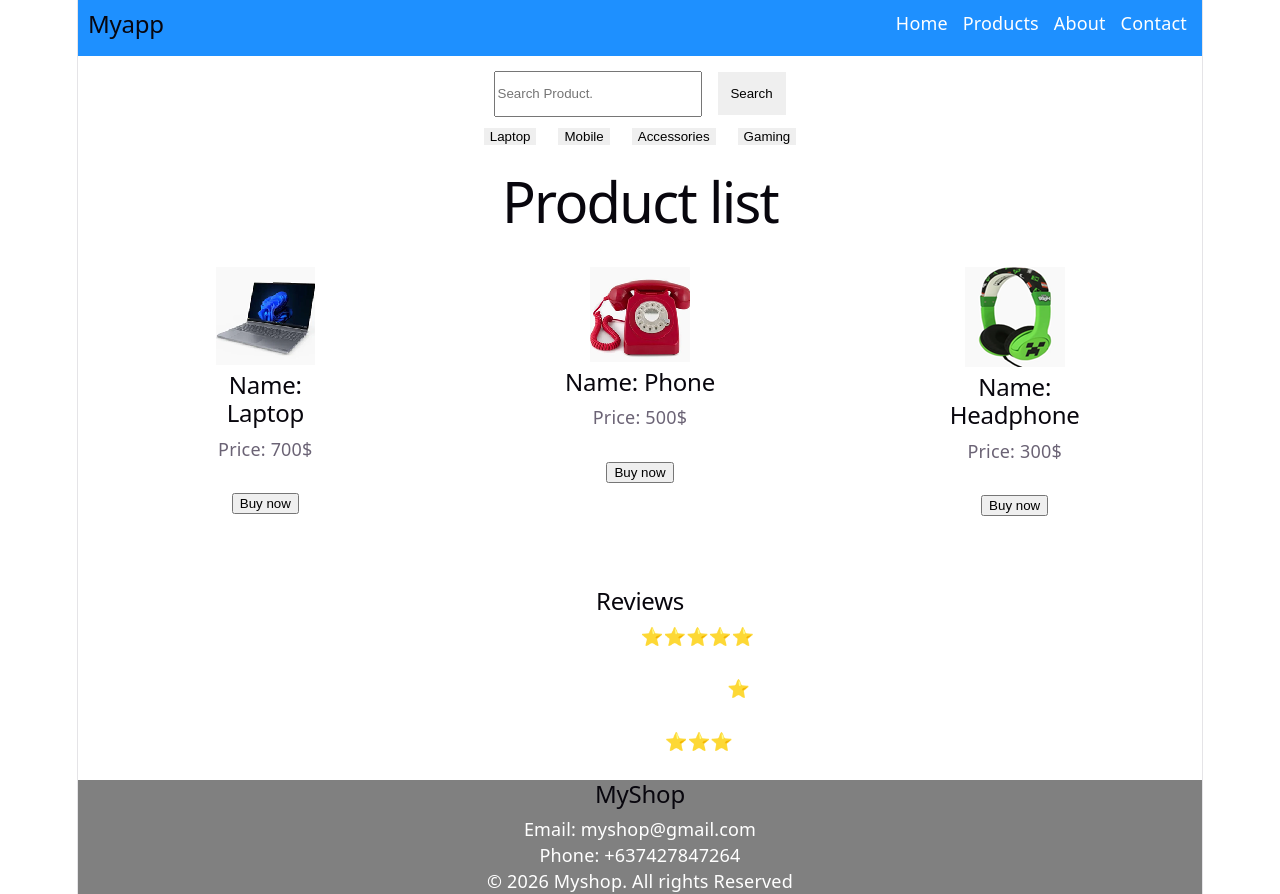
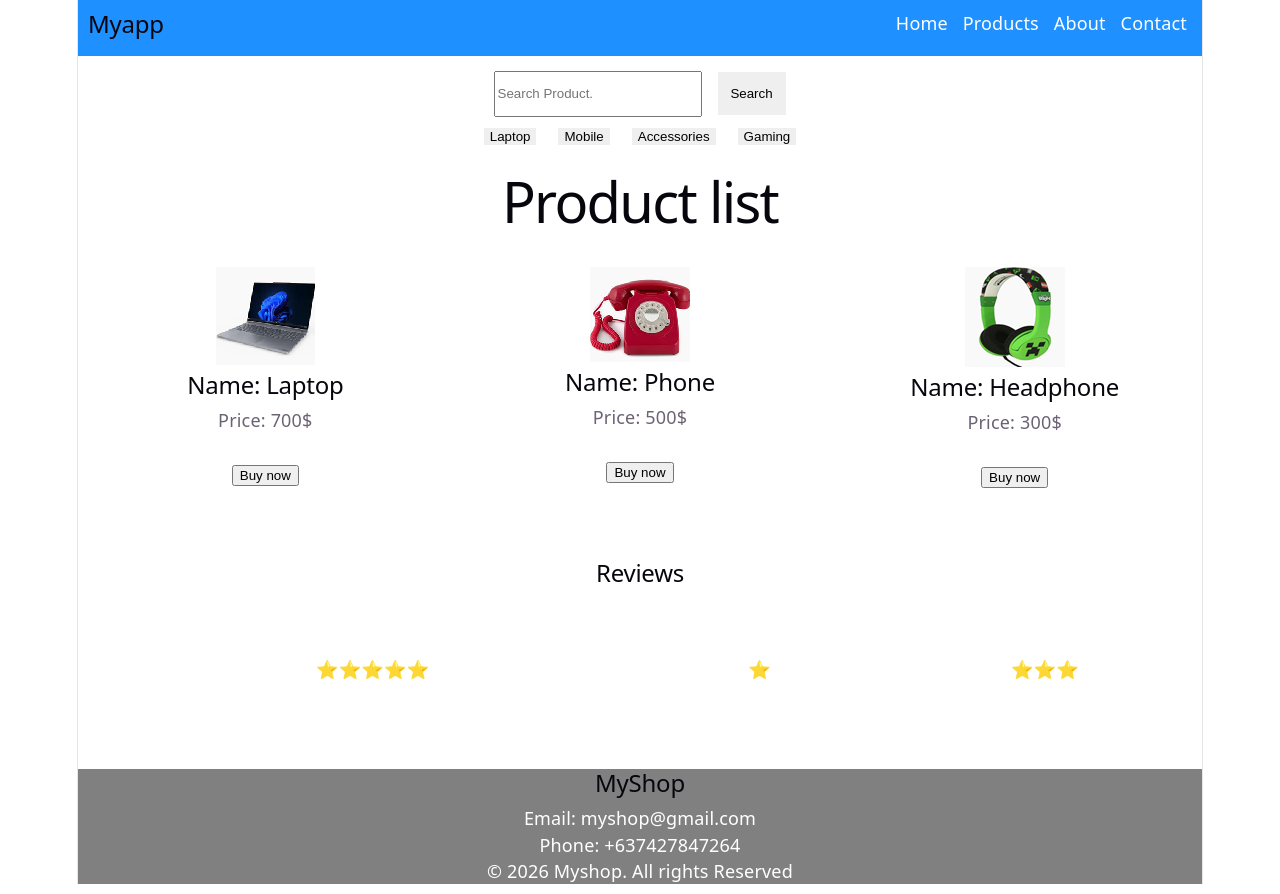
Before and after one commit to konradlifake/props-reactv2, a React (Vite) app in the folder react-js/: page / in a window 1280 px wide. Built offline with nearby package versions, Linux system fonts and the light colour scheme.

Commit message:
stronamybuyfinal?

```diff
--- a/react-js/src/Customer.jsx
+++ b/react-js/src/Customer.jsx
@@ -1,13 +1,16 @@
 
 function Customer() {
     return(
-        <section style={{color:"white"}}>
-            <h2>Reviews</h2>
-            <p>Fast Delivery ⭐⭐⭐⭐⭐</p> <br />
-            <p>Poor customer service ⭐</p> <br />
-            <p>Good Quality ⭐⭐⭐</p> <br />
+        <>
+        <h2>Reviews</h2>
+        <section style={{color:"white",display:"flex", justifyContent:"center"}}>
+
+            <div style={{border:"1px solid white", margin:"20px", borderRadius:"20px", padding:"40px"}}><p>Fast Delivery ⭐⭐⭐⭐⭐</p> <br /> </div>
+            <div style={{border:"1px solid white", margin:"20px", borderRadius:"20px", padding:"40px"}}><p>Poor customer service ⭐</p> <br/> </div>
+            <div style={{border:"1px solid white", margin:"20px", borderRadius:"20px", padding:"40px"}}> <p>Good Quality ⭐⭐⭐</p> <br /></div>
 
         </section>
+        </>
     );
 
 }
--- a/react-js/src/Header2.jsx
+++ b/react-js/src/Header2.jsx
@@ -2,7 +2,7 @@
 function Header2() {
     return (
         <header style={{backgroundColor:"Dodgerblue", display:"flex", justifyContent:"space-between", padding:"10px"}}>
-            <h2 >Myapp</h2>
+            <h2>Myapp</h2>
             <nav>
                 <a href="#" style={{textDecoration:"none", color:"white", margin:"5px"}}>Home </a>
                 <a href="#" style={{textDecoration:"none", color:"white", margin:"5px"}}>Products </a>
--- a/react-js/src/Productlist.jsx
+++ b/react-js/src/Productlist.jsx
@@ -2,15 +2,15 @@ function ProductList({products}) {
     return (
         <>
             <h1>Product list</h1>
-              <div style={{display:"flex", justifyContent:"space-around", marginBottom:"50px"}} >
+        <div style={{display:"flex", justifyContent:"space-around", marginBottom:"50px"}} >
             {products.map((product,index) => (
-                <div key={index} style={{border:"solid 1px white", width:"150px",padding:"20px", borderRadius:"50px"}}>
+            <div key={index} style={{border:"solid 1px white", width:"250px",padding:"20px", borderRadius:"50px"}}>
                 <img src={product.obraz} alt="obraz" />
                 <h2>Name: {product.name}</h2>
                 <p>Price: {product.price}$</p>
                  <br />
                 <button>Buy now</button>
-                </div>
+            </div>
             ))}
         </div>
         </>
```
